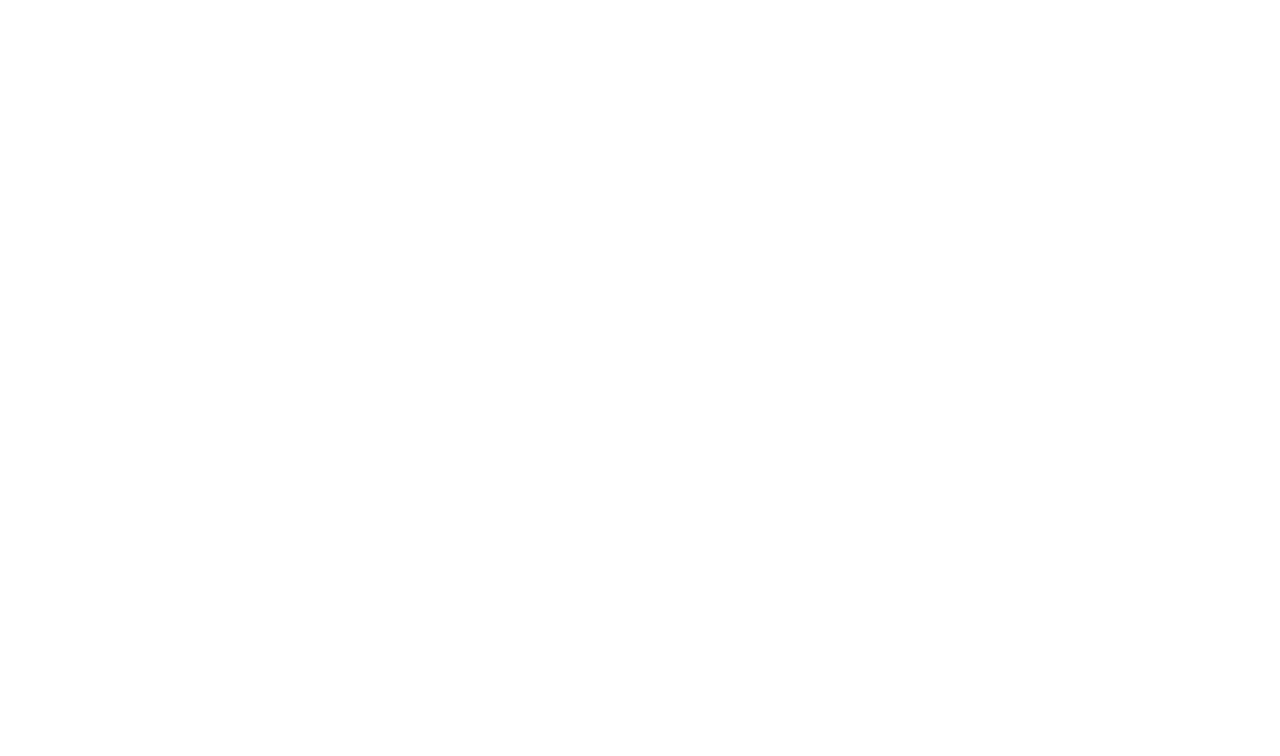
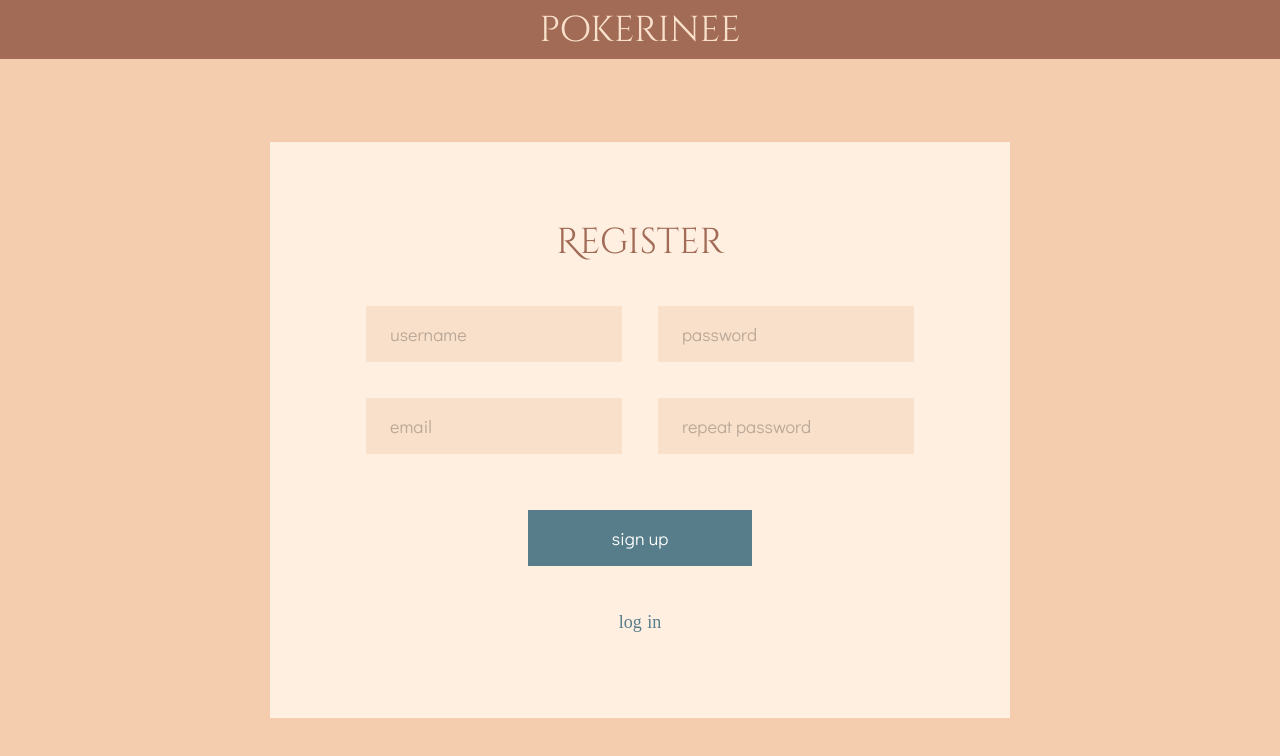
Before and after one commit to kalempster/pokerini, a React (Vite) app in the folder react-frontend/: page /register in a window 1280 px wide. Before the commit this address had no page. Shown: the top 756 px of the page. Built offline with nearby package versions, Linux system fonts and the light colour scheme; the HTML template or start-up script is replaced by a standard one.

Commit message:
register page and log in fix

```diff
--- a/react-frontend/src/App.tsx
+++ b/react-frontend/src/App.tsx
@@ -2,11 +2,13 @@
 import { Routes, Route } from "react-router-dom";
 import LogIn from "./pages/LogIn";
 import Main from "./pages/Main";
+import Register from "./pages/Register";
 function App() {
     return (
         <Routes>
             <Route path="/" element={<Main />} />
             <Route path="/login" element={<LogIn/>}></Route>
+            <Route path="/register" element={<Register/>}></Route>
         </Routes>
     );
 }
--- a/react-frontend/src/components/Header/Header.tsx
+++ b/react-frontend/src/components/Header/Header.tsx
@@ -1,6 +1,6 @@
 export default function Header() {
-    return (<div className="h-12 bg-[#A16B56] justify-center items-center  flex w-full  text-[#F9E0CA]">
-        <span className="flex text-3xl font-siemano ">pokerinee</span>
+    return (<div className="h-16 bg-[#A16B56] justify-center items-center  flex w-full  text-[#F9E0CA]">
+        <span className="flex text-4xl font-siemano ">pokerinee</span>
         {/* TODO profile handling and login/logout */}
     </div>
 
--- a/react-frontend/src/pages/LogIn.tsx
+++ b/react-frontend/src/pages/LogIn.tsx
@@ -2,21 +2,21 @@
 import Header from "../components/Header/Header";
 
 export default function LogIn() {
-    return <div className="bg-[#F3CDAD] h-full w-full gap-11 flex flex-col ">
+    return <div className="bg-[#F3CDAD] h-full w-full flex flex-col">
         <Header />
-        <div className=" flex justify-center">
-            <div className=" bg-[#FFEFE1] flex flex-col justify-center gap-12 pl-16 pr-16 pb-11 pt-9 scale-90">
-                <div className=" flex flex-col justify-center items-center gap-7">
-                    <div className="text-[#A16B56] font-siemano text-3xl">Login</div>
-                    <input type="text" placeholder="username" className="pl-5 justify-center font-gotyk text-md w-40 h-8 text-opacity-25 text-black bg-[#E0A370] bg-opacity-20 placeholder-black placeholder-opacity-25 " />
+        <div className="bg-[#F3CDAD] flex h-full  justify-center items-center ">
+            <div className="  bg-[#FFEFE1] flex flex-col justify-center gap-14 sm:pl-24 sm:pr-24 sm:pb-20 sm:pt-20 pl-12 pr-12 pt-10 pb-10   ">
+                <div className=" flex flex-col justify-center items-center gap-11">
+                    <div className="text-[#A16B56] font-siemano text-4xl">Log in</div>
+                    <input type="text" placeholder="username" className="pl-6 justify-center font-gotyk text-lg w-64 h-14 text-opacity-25 text-black bg-[#E0A370] bg-opacity-20 placeholder-black placeholder-opacity-25 " />
                     <div className="flex flex-col">
-                        <input type="text" placeholder="password" className=" flex pl-5 justify-center font-gotyk text-md  w-40 h-8 text-opacity-25 text-black bg-[#E0A370] bg-opacity-20 placeholder-black placeholder-opacity-25 " />
-                        <div className="flex justify-end text-[9px] font-gotyk text-[#A16B56]"><Link to="">forgot password ?</Link></div>
+                        <input type="text" placeholder="password" className="pl-6 justify-center font-gotyk text-lg  w-64 h-14 text-opacity-25 text-black bg-[#E0A370] bg-opacity-20 placeholder-black placeholder-opacity-25 " />
+                        <div className="flex justify-end text-xs font-gotyk text-[#A16B56]"><Link to="">forgot password ?</Link></div>
                     </div>
                 </div>
-                <div className="flex flex-col gap-8 w-full justify-center items-center">
-                    <div className="flex bg-[#567D89] h-9 text-[11px] font-gotyk text-white justify-center items-center w-36">log in</div>
-                    <div className="flex text-[#567D89] text-[11px]">signup</div>
+                <div className="flex flex-col gap-11 w-full justify-center items-center">
+                    <div className="flex bg-[#567D89] h-14 text-lg font-gotyk text-white justify-center items-center w-56">login</div>
+                    <div className="flex text-[#567D89] text-lg">sign up</div>
                 </div>
             </div>
         </div>
--- /dev/null
+++ b/react-frontend/src/pages/Register.tsx
@@ -0,0 +1,34 @@
+import Header from "../components/Header/Header"
+import { Link } from "react-router-dom"
+
+export default function Register() {
+    return (
+        <div className="bg-[#F3CDAD] h-full w-full flex flex-col">
+            <Header />
+            <div className="bg-[#F3CDAD] flex h-full  justify-center items-center ">
+                <div className="  bg-[#FFEFE1] flex flex-col justify-center gap-14 sm:pl-24 sm:pr-24 sm:pb-20 sm:pt-20 pl-12 pr-12 pt-10 pb-10  ">
+                    <div className=" flex flex-col justify-center items-center gap-11">
+                        <div className="text-[#A16B56] font-siemano text-4xl">Register</div>
+                        <div className="flex flex-col xl:flex-row gap-9 grid-flow-row" >
+                            <div className="flex flex-col gap-9">
+                                <input type="text" placeholder="username" className="pl-6 justify-center font-gotyk text-lg w-64 h-14 text-opacity-25 text-black bg-[#E0A370] bg-opacity-20 placeholder-black placeholder-opacity-25 " />
+                                <input type="text" placeholder="email" className="pl-6 justify-center font-gotyk text-lg w-64 h-14 text-opacity-25 text-black bg-[#E0A370] bg-opacity-20 placeholder-black placeholder-opacity-25 " />
+                            </div>
+                            <div className="flex flex-col gap-9">
+                                <input type="text" placeholder="password" className="pl-6 justify-center font-gotyk text-lg  w-64 h-14 text-opacity-25 text-black bg-[#E0A370] bg-opacity-20 placeholder-black placeholder-opacity-25 " />
+                                <input type="text" placeholder="repeat password" className="pl-6 justify-center font-gotyk text-lg w-64 h-14 text-opacity-25 text-black bg-[#E0A370] bg-opacity-20 placeholder-black placeholder-opacity-25 " />
+                            </div>
+
+
+                        </div>
+
+                    </div>
+                    <div className="flex flex-col gap-11 w-full justify-center items-center">
+                        <div className="flex bg-[#567D89] h-14 text-lg font-gotyk text-white justify-center items-center w-56">sign up</div>
+                        <div className="flex text-[#567D89] text-lg">log in</div>
+                    </div>
+                </div>
+            </div>
+        </div>
+    )
+}
```
